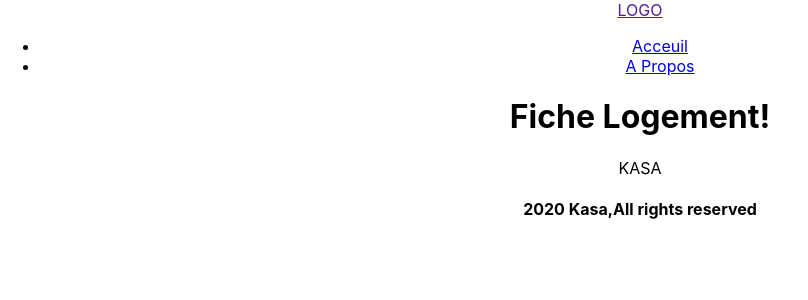
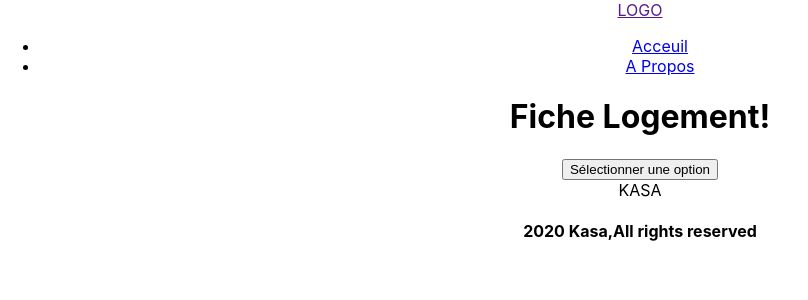
Before and after one commit to JoachimSamuel/Kasa, a React (Create React App) app in the folder tuto__react/: page /fiche-logement in a window 1280 px wide. Shown: the top 300 px of the page, without its empty margins (0-808 px from the left). Built offline with nearby package versions, Linux system fonts and the light colour scheme.

Commit message:
Ajout du dropdown

```diff
--- /dev/null
+++ b/package.json
@@ -0,0 +1,6 @@
+{
+  "dependencies": {
+    "bootstrap": "^5.3.0",
+    "react-bootstrap": "^2.8.0"
+  }
+}
--- a/tuto__react/src/Components/A Propos/A propos.js
+++ b/tuto__react/src/Components/A Propos/A propos.js
@@ -1,6 +1,7 @@
 import React from "react";
 
-export default function FicheLogement() {
+
+export default function APropos() {
     return (
          <div>
             <h1>A Propos</h1>
--- a/tuto__react/src/Components/Home/carte.js
+++ b/tuto__react/src/Components/Home/carte.js
@@ -1,7 +1,7 @@
 import React from "react";
+import { Link } from 'react-router-dom';
 
-
- function carte() {
+ function Carte() {
 
     // state (état, données)
 
@@ -10,14 +10,14 @@ import React from "react";
     //return (render)
     return (
         <div>
-            <div>
-                <div>
-                    <img src=""></img>
-                    <h4>Titre de la location</h4>
-                </div>
-            </div>
+        <div>
+          <div>
+            <img src="" alt="Image de la location" />
+            <Link to="/fiche-logement">Titre de la location</Link>
+          </div>
         </div>
+      </div>
 
     )
 }
-export default carte;
+export default Carte;
--- a/tuto__react/src/Components/Logement/FicheLogement.js
+++ b/tuto__react/src/Components/Logement/FicheLogement.js
@@ -1,9 +1,11 @@
 import React from "react";
+import MyDropdown from "./dropdown";
 
 export default function FicheLogement() {
     return (
          <div>
             <h1>Fiche Logement!</h1>
+            <MyDropdown />
         </div>
     )
 }
--- /dev/null
+++ b/tuto__react/src/Components/Logement/dropdown.js
@@ -0,0 +1,30 @@
+import React, { useState } from "react";
+
+
+function Dropdown() {
+  // state (état, données)
+  const [isOpen, setIsOpen] = useState(false);
+
+  //comportements
+  const toggleDropdown = () => {
+    setIsOpen(!isOpen);
+  };
+
+  //return (render)
+  return (
+    <div className="dropdown">
+      <button className="dropdown-toggle" onClick={toggleDropdown}>
+        Sélectionner une option
+      </button>
+      {isOpen && (
+        <ul className="dropdown-menu">
+          <li>Option 1</li>
+          <li>Option 2</li>
+          <li>Option 3</li>
+        </ul>
+      )}
+    </div>
+  );
+}
+
+export default Dropdown;
--- a/tuto__react/src/Components/footer/footer.js
+++ b/tuto__react/src/Components/footer/footer.js
@@ -1,5 +1,4 @@
 import React from "react";
-
 
 function Footer() {
 
--- a/tuto__react/src/index.js
+++ b/tuto__react/src/index.js
@@ -4,6 +4,8 @@ import './index.css';
 import App from './App';
 import reportWebVitals from './reportWebVitals';
 import { BrowserRouter } from "react-router-dom";
+
+
 
 const root = ReactDOM.createRoot(document.getElementById('root'));
 root.render(
```
Also changed, not shown: 1 other file (tests, documents, lock files or other folders).
